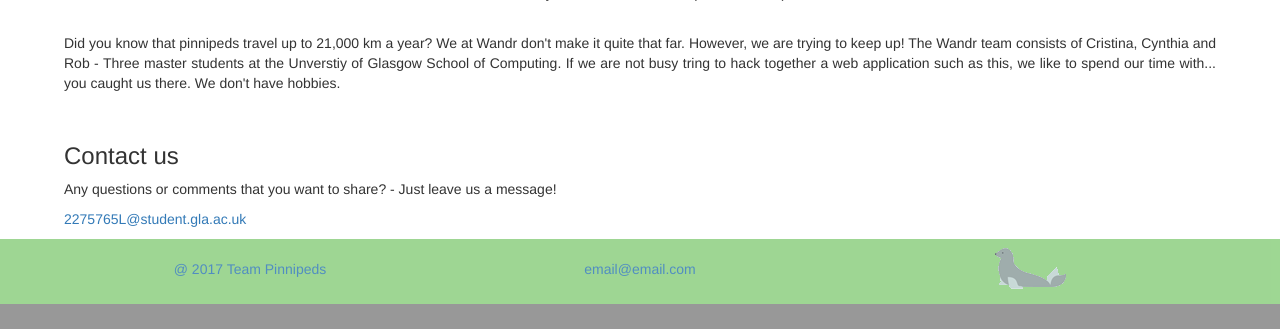
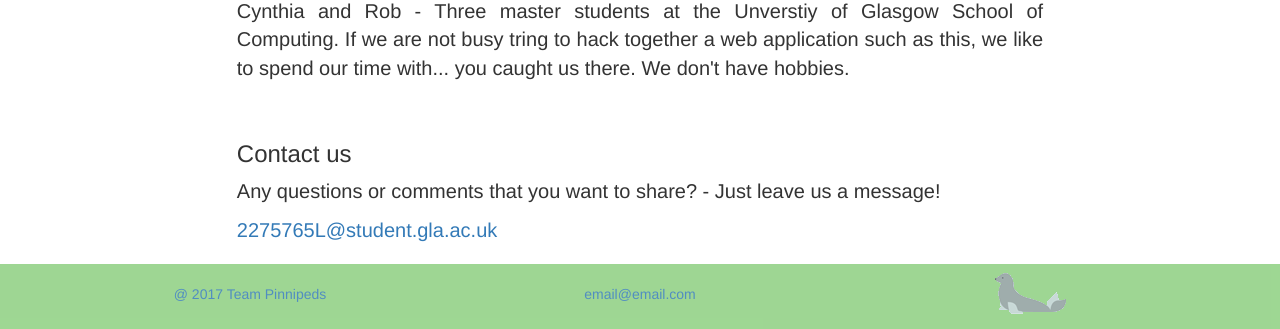
Before and after one commit to cynthi-a/Wandr, a Django app: page /wandr/about/ in a window 1280 px wide. Shown: the part 1207-1536 px from the top of the page. Before the commit the page ends 1511 px from the top, so only its background shows below. Run offline with Django 3.2, Linux system fonts and the light colour scheme; some libraries are stand-ins or nearby versions.

Commit message:
about page styling

```diff
--- a/static/css/base.css
+++ b/static/css/base.css
@@ -114,6 +114,12 @@ a {
 	text-decoration: none;
 }
 
+div.about-block {
+	width: 70%;
+	margin: 20px auto;
+	font-size: 20px;
+}
+
 .page-wrap {
   min-height: 100%;
   /* equal to footer height */
```
